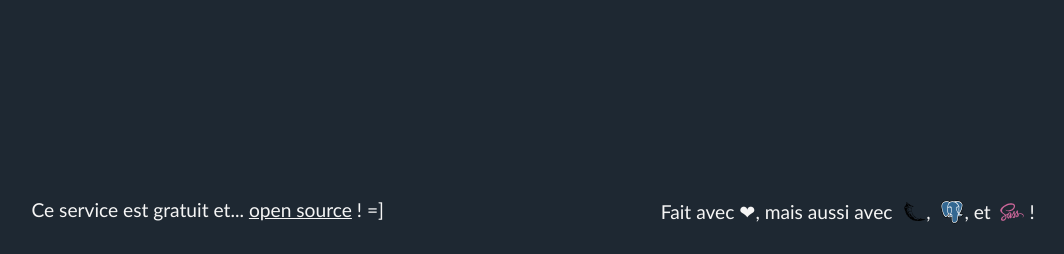
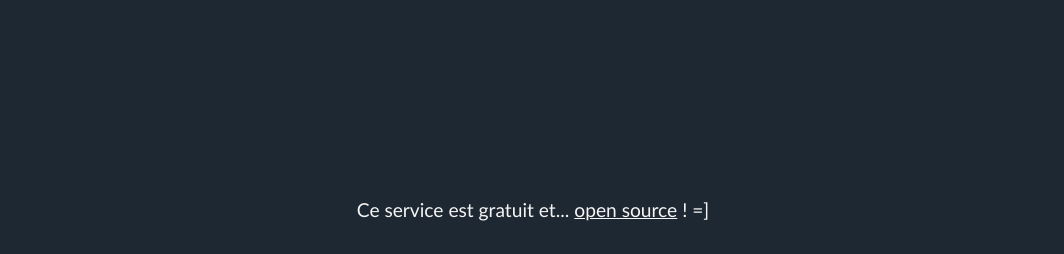
Before and after one commit to FrozenCell239/URL_shortener, a Flask app: page /login in a window 1280 px wide. Shown: the part 546-800 px from the top of the page, without its empty margins (107-1171 px from the left). Run offline with Flask 3, Linux system fonts and the light colour scheme; parts of the project's set-up code (start-up, migrations or seed data) failed here and were passed over.

Commit message:
Security fix - Removed the "powered by" in the pages footer.

```diff
--- a/app/templates/_partials/_footer.html.jinja
+++ b/app/templates/_partials/_footer.html.jinja
@@ -1,7 +1 @@
 <p>Ce service est gratuit et...&nbsp;<a href="https://github.com/FrozenCell239/URL_shortener">open source</a>&nbsp;! =]</p>
-<p>
-    Fait avec &#10084;, mais aussi avec&nbsp;
-    <span><img src="{{ url_for('static', filename = 'icons/flask-original.svg') }}" alt="Flask"></span>,&nbsp;
-    <span><img src="{{ url_for('static', filename = 'icons/postgresql-original.svg') }}" alt="PostGreSQL"></span>, et&nbsp;
-    <span><img src="{{ url_for('static', filename = 'icons/sass-original.svg') }}" alt="Sass"></span>&nbsp;!
-</p>
```
